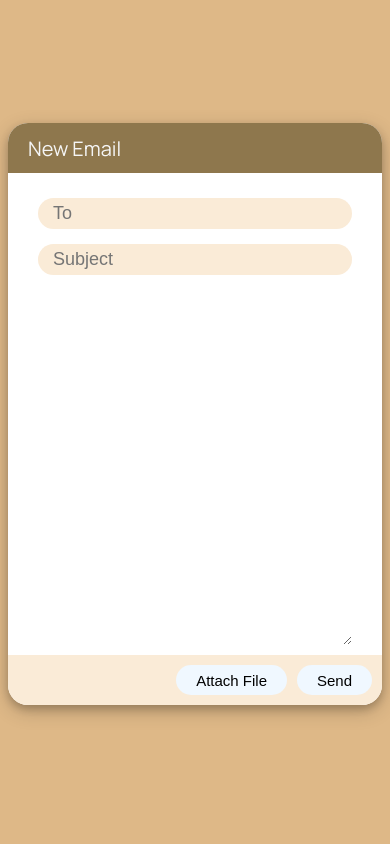
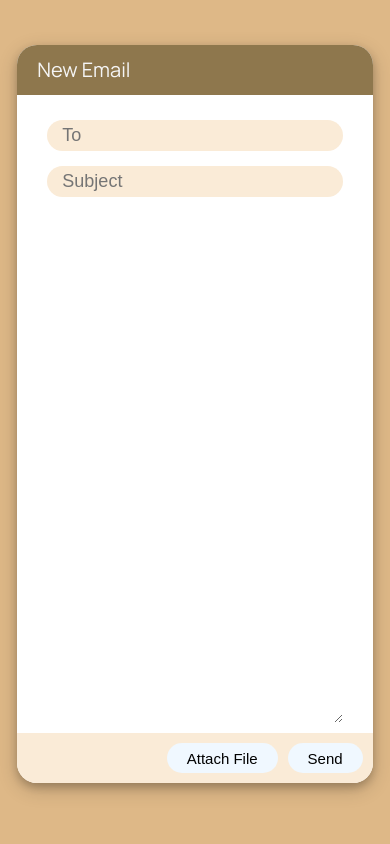
Before and after one commit to asiradnan/Send-Wishes, a Django app: page / in a window 390 px wide. Run offline with Django 5.2, Linux system fonts and the light colour scheme.

Commit message:
Added styles for phone

```diff
--- a/static/home.css
+++ b/static/home.css
@@ -90,6 +90,14 @@ button{
 }
 @media (max-width: 1200px) {
     body{
-        grid-template-columns: auto;
+        grid-template-columns: 95%
+    }
+    textarea{
+        width: calc(100% - 60px);
+        font-size: 20px;
+        border-radius: 16px;
+        border: none;
+        min-height: 60vh;
+        margin: 5px 30px 10px 30px;
     }
 }
```
